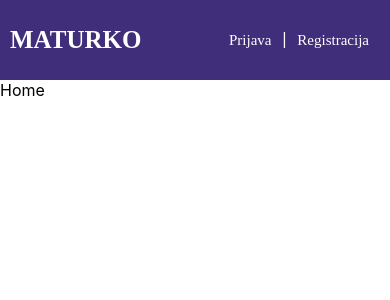
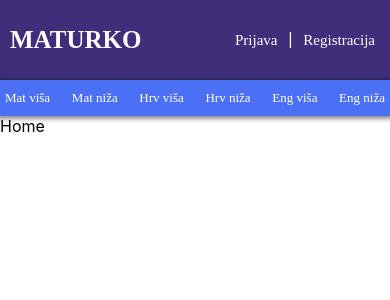
Before and after one commit to Ante-5rovic/drzavna-matura, a React (Create React App) app in the folder client/: page / in a window 390 px wide. Shown: the top 300 px of the page. Built offline with nearby package versions, Linux system fonts and the light colour scheme.

Commit message:
add navbar first part

```diff
--- a/client/src/Components/HeaderComponent/header.css
+++ b/client/src/Components/HeaderComponent/header.css
@@ -3,6 +3,11 @@
   border-radius: 120px;
   transition: background-color 0.3s ease;
   cursor: pointer;
+}
+
+#header-button-registe{
+    padding-right: 0px;
+    margin-right: 5px;
 }
 
 .header-main-wrap {
--- /dev/null
+++ b/client/src/Components/NavbarComponent/Navbar.js
@@ -0,0 +1,27 @@
+import React from "react";
+import './navbar.css';
+
+const Navbar = () => {
+  return (
+    <nav className="navbar-main-wrap">
+      <div className="navbar-subjects-pc-wrap">
+        <h2 className="navbar-subject">Matematika viša</h2>
+        <h2 className="navbar-subject">Matematika niža</h2>
+        <h2 className="navbar-subject">Hrvatski viša</h2>
+        <h2 className="navbar-subject">Hrvatski niža</h2>
+        <h2 className="navbar-subject">Engleski viša</h2>
+        <h2 className="navbar-subject">Engleski niža</h2>
+      </div>
+      <div className="navbar-subjects-phone-wrap">
+        <h2 className="navbar-subject">Mat viša</h2>
+        <h2 className="navbar-subject">Mat niža</h2>
+        <h2 className="navbar-subject">Hrv viša</h2>
+        <h2 className="navbar-subject">Hrv niža</h2>
+        <h2 className="navbar-subject">Eng viša</h2>
+        <h2 className="navbar-subject">Eng niža</h2>
+      </div>
+    </nav>
+  );
+};
+
+export default Navbar;
--- /dev/null
+++ b/client/src/Components/NavbarComponent/navbar.css
@@ -0,0 +1,45 @@
+.navbar-main-wrap{
+    background-color: var(--secondary-color);
+    box-shadow: 0px 1px 4px 2px #00000070;
+}
+
+.navbar-subjects-pc-wrap,.navbar-subjects-phone-wrap{
+    padding: 10px 15px;
+    display: flex;
+    flex-flow: row;
+    justify-content: space-between;
+}
+
+.navbar-subject{
+    margin: 0px;
+    cursor: pointer;
+    font-size: var(--header-3-font-size);
+    font-family: var(--primary-font);
+    color: var(--text-color-light);
+    font-weight: 500;
+}
+
+.navbar-subjects-phone-wrap{
+    display: none;
+}
+
+.navbar-subject:hover{
+    color: var(--text-color-hover-1);
+}
+
+@media (max-width: 576px) {
+    .navbar-subjects-pc-wrap{
+        display: none;
+    }
+
+    .navbar-subjects-phone-wrap{
+        display: flex;
+        padding-left: 5px;
+        padding-right: 5px;
+    }
+
+    .navbar-subject{
+        font-size: var(--header-4-font-size);
+        font-weight: 300;
+    }
+}
--- a/client/src/Pages/HomePage/Home.js
+++ b/client/src/Pages/HomePage/Home.js
@@ -1,11 +1,13 @@
 import React from 'react'
 
 import Header from '../../Components/HeaderComponent/Header'
+import Navbar from '../../Components/NavbarComponent/Navbar'
 
 const Home = () => {
   return (
     <main>
         <Header/>
+        <Navbar/>
         Home
     </main>
   )
--- a/client/src/theme.css
+++ b/client/src/theme.css
@@ -15,6 +15,7 @@
   --header-1-font-size: 28px;
   --header-2-font-size: 25px;
   --header-3-font-size: 15px;
+  --header-4-font-size: 13px;
   --paragraf-font-size: 12px;
 
   /* Breakpoints */
```
